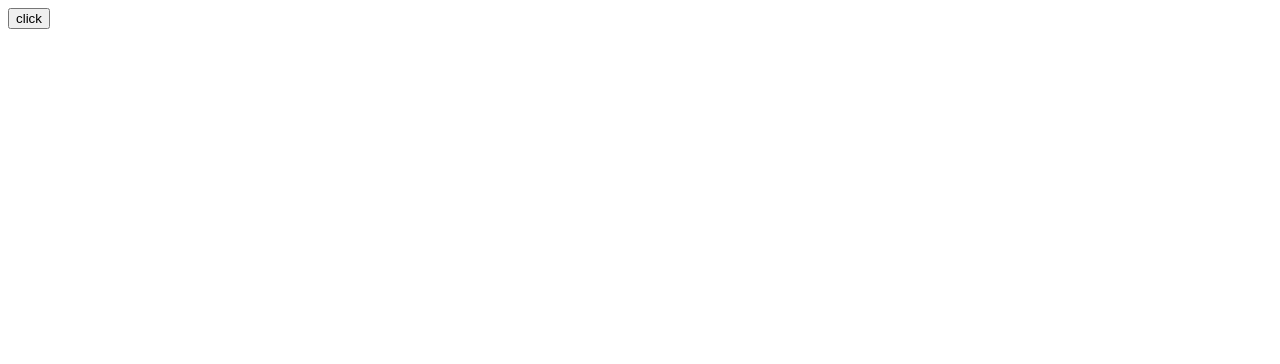
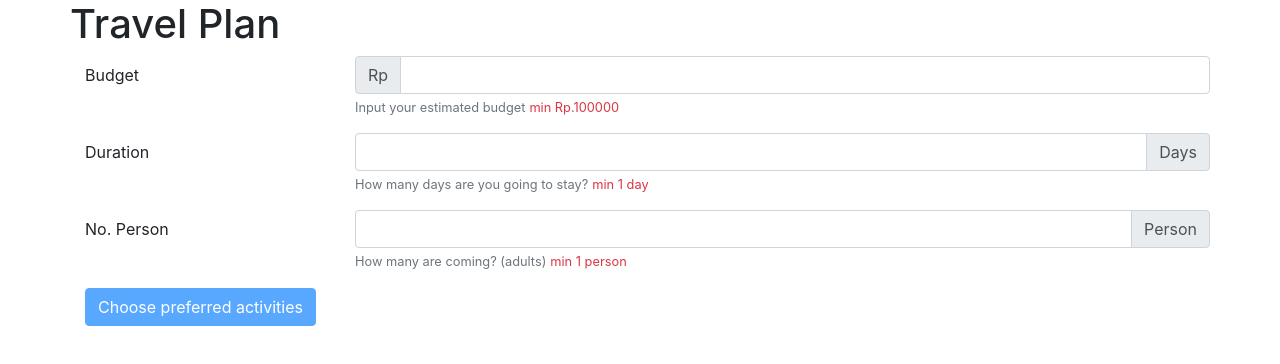
Before and after one commit to nicholasm185/GA-Server, an Angular app: page / in a window 1280 px wide. Shown: the top 364 px of the page. Built offline with nearby package versions, Linux system fonts and the light colour scheme.

Commit message:
bootstrap + constraints page

```diff
--- a/package.json
+++ b/package.json
@@ -19,6 +19,8 @@
     "@angular/platform-browser": "~9.0.6",
     "@angular/platform-browser-dynamic": "~9.0.6",
     "@angular/router": "~9.0.6",
+    "bootstrap": "^4.5.2",
+    "jquery": "^3.5.1",
     "rxjs": "~6.5.4",
     "tslib": "^1.10.0",
     "zone.js": "~0.10.2"
--- a/src/app/app.module.ts
+++ b/src/app/app.module.ts
@@ -6,6 +6,7 @@ import { AppComponent } from './app.component';
 import { StartPageComponent } from './start-page/start-page.component';
 
 import { HttpClientModule } from '@angular/common/http';
+import { FormsModule, ReactiveFormsModule } from '@angular/forms';
 
 
 
@@ -17,7 +18,9 @@ import { HttpClientModule } from '@angular/common/http';
   imports: [
     BrowserModule,
     AppRoutingModule,
-    HttpClientModule
+    HttpClientModule,
+    FormsModule,
+    ReactiveFormsModule
   ],
   providers: [],
   bootstrap: [AppComponent]
--- a/src/app/services/python-helper.service.ts
+++ b/src/app/services/python-helper.service.ts
@@ -6,7 +6,22 @@ import { HttpClient } from '@angular/common/http'
 })
 export class PythonHelperService {
 
+  budget = 0
+  duration = 0
+  noPerson = 0
+
   constructor(private httpClient: HttpClient) { }
+
+  updateConstraints(budget : number, duration : number, noPerson : number){
+    this.budget = budget
+    this.duration = duration
+    this.noPerson = noPerson
+    console.log(this.budget, this.duration, this.noPerson)
+  }
+
+  getConstraints(){
+    console.log(this.budget, this.duration, this.noPerson)
+  }
 
   getTest(){
     return this.httpClient.get('http://122.248.210.71:8080/helper/testMessage')
--- a/src/app/start-page/start-page.component.html
+++ b/src/app/start-page/start-page.component.html
@@ -1 +1,68 @@
-<button (click)="getDefault()">click</button>
+<div class="container-md">
+    <div class="row">
+        <H1>Travel Plan</H1>
+    </div>
+    <div class="row">
+        <div class="col" style="justify-content: center;">
+            <form [formGroup]="constraintsForm">
+                <!-- budget -->
+                <div class="form-group row">
+                    <label for="budget" class="col-3 col-form-label">Budget</label>
+                    <div class="col">
+                        <div class="row">
+                            <div class="input-group">
+                                <div class="input-group-prepend">
+                                    <div class="input-group-text">Rp</div>
+                                </div>
+                                <input type="number" class="form-control" id="budget" formControlName='budget'>
+                            </div>
+                        </div>
+                        <div class="row">
+                            <small id="budgetHelp" class="form-text text-muted">Input your estimated budget</small>
+                            <small *ngIf="constraintsForm.controls['budget'].invalid" id="budgetHelp" class="form-text text-danger pl-1">min Rp.100000</small>
+                        </div>
+                    </div>
+                </div>
+                <!-- duration -->
+                <div class="form-group row">
+                    <label for="duration" class="col-3 col-form-label">Duration</label>
+                    <div class="col">
+                        <div class="row">
+                            <div class="input-group">
+                                <input type="number" class="form-control" id="duration" formControlName='duration'>
+                                <div class="input-group-append">
+                                    <div class="input-group-text">Days</div>
+                                </div>
+                            </div>
+                        </div>
+                        <div class="row">
+                            <small id="durationHelp" class="form-text text-muted">How many days are you going to stay?</small>
+                            <small *ngIf="constraintsForm.controls['duration'].invalid" id="budgetHelp" class="form-text text-danger pl-1">min 1 day</small>
+                        </div>
+                    </div>
+                </div>
+                <!-- No. People -->
+                <div class="form-group row">
+                    <label for="noPerson" class="col-3 col-form-label">No. Person</label>
+                    <div class="col">
+                        <div class="row">
+                            <div class="input-group">
+                                <input type="number" class="form-control" id="noPerson" formControlName='noPerson'>
+                                <div class="input-group-append">
+                                    <div class="input-group-text">Person</div>
+                                </div>
+                            </div>
+                        </div>
+                        <div class="row">
+                            <small id="noPersonHelp" class="form-text text-muted">How many are coming? (adults)</small>
+                            <small *ngIf="constraintsForm.controls['noPerson'].invalid" id="budgetHelp" class="form-text text-danger pl-1">min 1 person</small>
+                        </div>
+                    </div>
+                </div>
+                <button class="btn btn-primary" (click)="updateConstraints()" [disabled]="!constraintsForm.valid">Choose preferred activities</button>
+            </form>
+        </div>
+
+    </div>
+
+</div>
--- a/src/app/start-page/start-page.component.ts
+++ b/src/app/start-page/start-page.component.ts
@@ -1,5 +1,7 @@
 import { Component, OnInit } from '@angular/core';
 import { PythonHelperService } from '../services/python-helper.service'
+import { FormGroup, FormControl, RequiredValidator, Validators, ReactiveFormsModule } from '@angular/forms'
+
 
 @Component({
   selector: 'app-start-page',
@@ -7,6 +9,12 @@ import { PythonHelperService } from '../services/python-helper.service'
   styleUrls: ['./start-page.component.css']
 })
 export class StartPageComponent implements OnInit {
+
+  constraintsForm = new FormGroup({
+    budget: new FormControl('', [Validators.required, Validators.min(100000)]),
+    duration: new FormControl('', [Validators.required, Validators.min(1)]),
+    noPerson: new FormControl('', [Validators.required, Validators.min(1)])
+  });
 
   constructor(private pythonService : PythonHelperService) { }
 
@@ -25,4 +33,14 @@ export class StartPageComponent implements OnInit {
     })
   }
 
+  updateConstraints(){
+    this.pythonService.getConstraints()
+    console.log(this.constraintsForm.value)
+    this.pythonService.updateConstraints(
+      this.constraintsForm.controls['budget'].value,
+      this.constraintsForm.controls['duration'].value,
+      this.constraintsForm.controls['noPerson'].value
+    )
+  }
+
 }
--- a/src/styles.css
+++ b/src/styles.css
@@ -1 +1,2 @@
 /* You can add global styles to this file, and also import other style files */
+@import "~bootstrap/dist/css/bootstrap.css"
```
Also changed, not shown: 1 other file (tests, documents, lock files or other folders).
